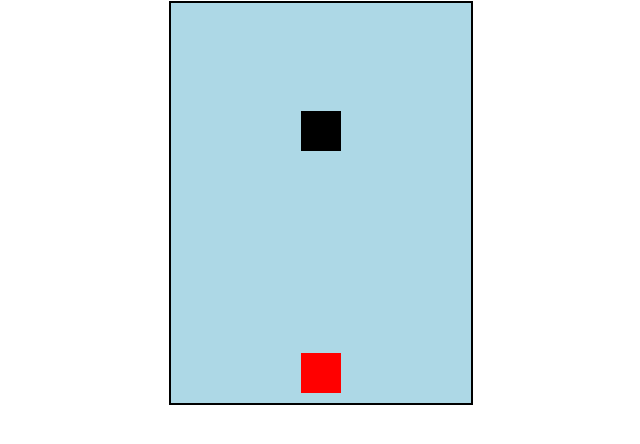
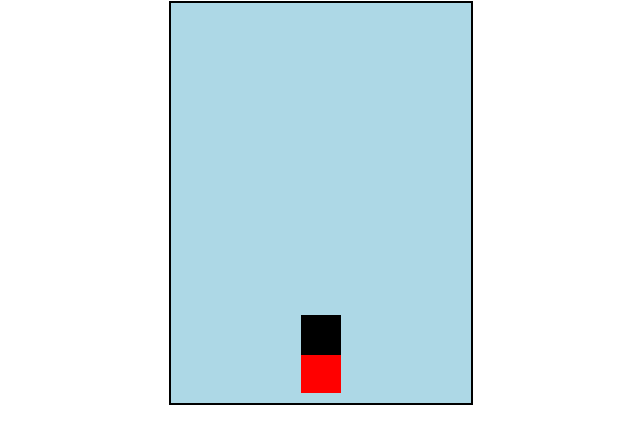
Before and after one commit to pranavkumarreddya-lgtm/Hyd-run, a plain HTML site: page index.html in a window 1280 px wide. Shown: the part 80-524 px from the top of the page, without its empty margins (319-959 px from the left). Drawn offline with Linux system fonts and the light colour scheme.

Commit message:
Implement game over logic in game loop
Added gameOver state to handle game termination and restart.

```diff
--- a/index.html
+++ b/index.html
@@ -26,8 +26,11 @@ let obstacle = document.getElementById("obstacle");
 
 let obstacleTop = -40;
 let jumping = false;
+let gameOver = false;
 
 function gameLoop(){
+
+  if(gameOver) return;
 
   obstacleTop += 4;
   obstacle.style.top = obstacleTop + "px";
@@ -36,7 +39,6 @@ function gameLoop(){
     obstacleTop = -40;
   }
 
-  // REAL collision detection
   let playerRect = player.getBoundingClientRect();
   let obstacleRect = obstacle.getBoundingClientRect();
 
@@ -46,8 +48,10 @@ function gameLoop(){
     playerRect.top < obstacleRect.bottom &&
     playerRect.bottom > obstacleRect.top
   ) {
+    gameOver = true;
     alert("Game Over 😭");
-    obstacleTop = -40;
+    location.reload(); // clean restart
+    return;
   }
 
   requestAnimationFrame(gameLoop);
@@ -57,7 +61,7 @@ gameLoop();
 
 
 function jump(){
-  if(jumping) return;
+  if(jumping || gameOver) return;
 
   jumping = true;
   let position = 10;
```
